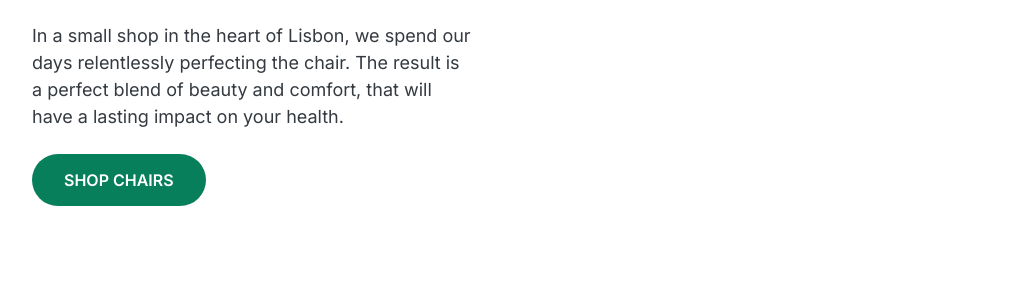
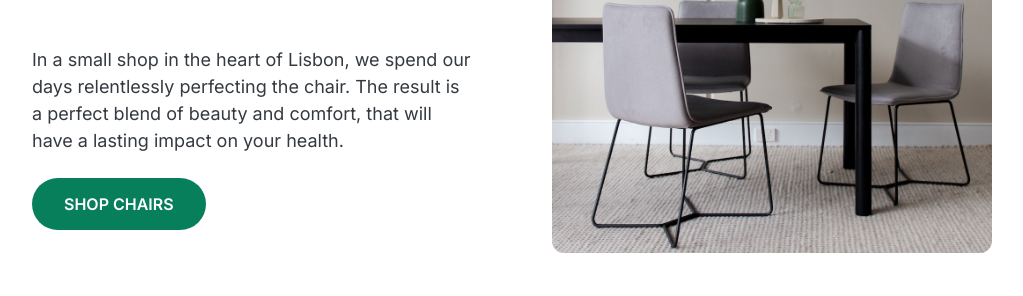
Before and after one commit to OmarOsama90/lisbonchairshop, a plain HTML site: page index.html in a window 1280 px wide. Shown: the part 251-547 px from the top of the page, without its empty margins (128-1151 px from the left). Drawn offline with Linux system fonts and the light colour scheme; the site is published under a folder, as on GitHub Pages, so addresses that start at the root find nothing.

Commit message:
Update index.html

```diff
--- a/index.html
+++ b/index.html
@@ -20,7 +20,7 @@
                     </p>
                     <a href="#" class="btn btn--big">Shop chairs</a>
                 </div>
-                <img src="/hero.jpg" alt="">
+                <img src="hero.jpg" alt="">
             </header>
 
             <section>
@@ -191,4 +191,5 @@
             </footer>
         </div>
     </body>
+
 </html>
```
